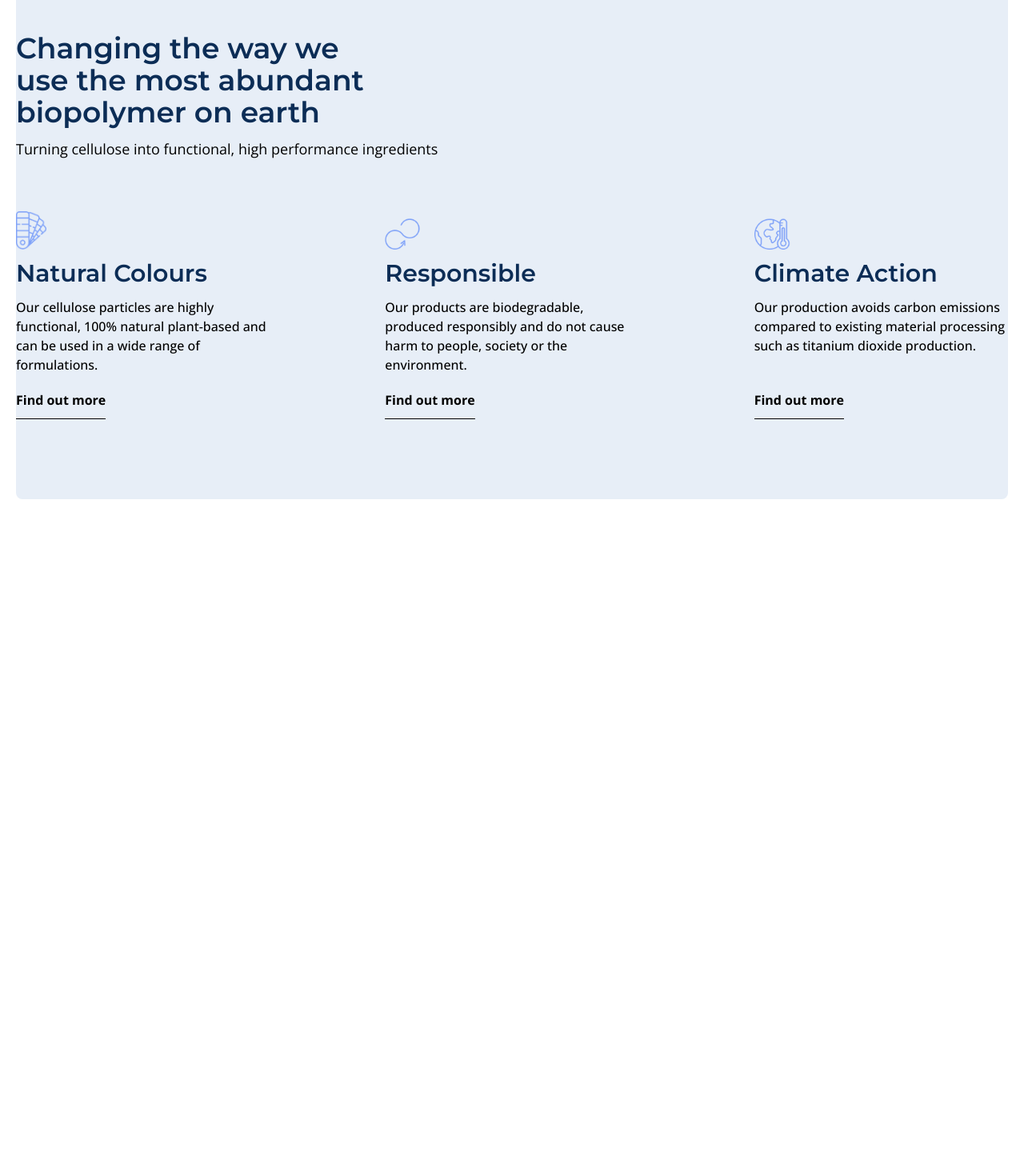
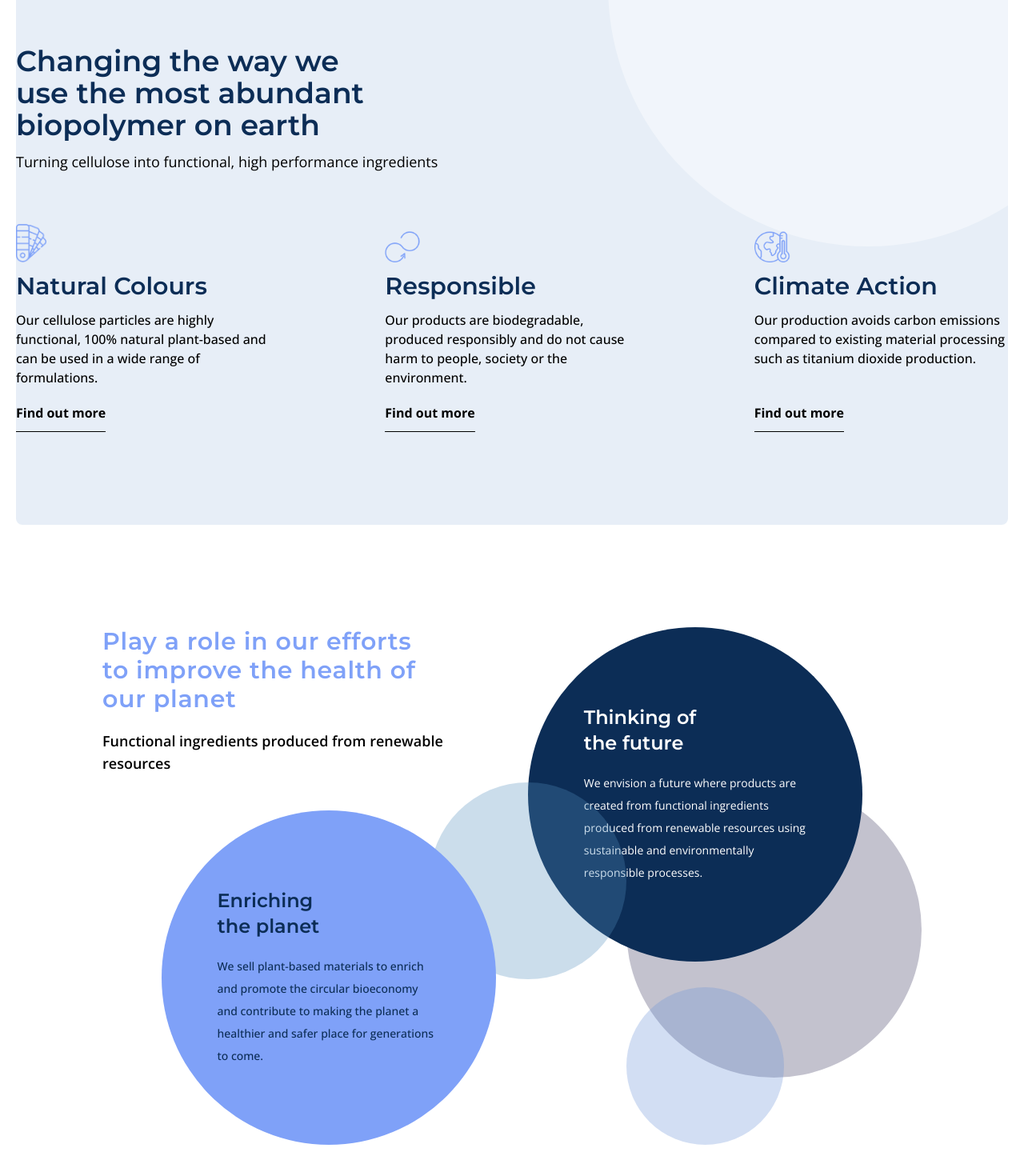
Before and after one commit to liamlyness97/seprify, a SvelteKit app: page / in a window 1280 px wide. Shown: the part 912-2382 px from the top of the page at 80% size. Before the commit the page ends 1556 px from the top, so only its background shows below. Built offline with nearby package versions, Linux system fonts and the light colour scheme.

Commit message:
Added the bubble section

```diff
--- /dev/null
+++ b/src/lib/components/Usp.svelte
@@ -0,0 +1,62 @@
+<div class="relative mt-5 w-full overflow-hidden rounded-lg bg-[#E7EEF7] py-32">
+	<div
+		class="absolute -right-[150px] -top-[270px] z-10 h-[650px] w-[650px] rounded-full bg-white opacity-40"
+	></div>
+	<div class="relative z-20 mx-auto max-w-7xl">
+		<p class="font-display line w-1/2 text-balance text-4xl font-semibold text-[#0C2D56]">
+			Changing the way we use the most abundant biopolymer on earth
+		</p>
+		<p class="font-body mt-3 text-lg">
+			Turning cellulose into functional, high performance ingredients
+		</p>
+		<div class="mt-16 grid grid-cols-3 gap-36">
+			<div class="flex flex-col justify-between gap-5">
+				<div class="flex flex-col gap-3">
+					<img class="w-12" src="/natural-colours.png" alt="Natural Colours" />
+					<p class="font-display text-3xl font-semibold text-[#0C2D56]">Natural Colours</p>
+					<p class="font-body font-medium text-black">
+						Our cellulose particles are highly functional, 100% natural plant-based and can be used
+						in a wide range of formulations.
+					</p>
+				</div>
+				<div>
+					<a
+						class="font-body justify-items-end self-start border-b border-black py-3 font-bold"
+						href="/">Find out more</a
+					>
+				</div>
+			</div>
+			<div class="flex flex-col justify-between gap-5">
+				<div class="flex flex-col gap-3">
+					<img class="w-12" src="/responsible.png" alt="Responsible" />
+					<p class="font-display text-3xl font-semibold text-[#0C2D56]">Responsible</p>
+					<p class="font-body font-medium text-black">
+						Our products are biodegradable, produced responsibly and do not cause harm to people,
+						society or the environment.
+					</p>
+				</div>
+				<div>
+					<a
+						class="font-body self-start justify-self-end border-b border-black py-3 align-bottom font-bold"
+						href="/">Find out more</a
+					>
+				</div>
+			</div>
+			<div class="flex flex-col justify-between gap-5">
+				<div class="flex flex-col gap-3">
+					<img class="w-12" src="/climate-action.png" alt="Climate Action" />
+					<p class="font-display text-3xl font-semibold text-[#0C2D56]">Climate Action</p>
+					<p class="font-body font-medium text-black">
+						Our production avoids carbon emissions compared to existing material processing such as
+						titanium dioxide production.
+					</p>
+				</div>
+				<div>
+					<a class="font-body self-end border-b border-black py-3 font-bold" href="/"
+						>Find out more</a
+					>
+				</div>
+			</div>
+		</div>
+	</div>
+</div>
--- a/src/routes/+page.svelte
+++ b/src/routes/+page.svelte
@@ -1,63 +1,54 @@
 <script>
 	import Hero from '$lib/components/Hero.svelte';
+	import Usp from '$lib/components/Usp.svelte';
 </script>
 
 <Hero />
 
-<div class="mt-5 w-full rounded-lg bg-[#E7EEF7] py-28">
-	<div class="mx-auto max-w-7xl">
-		<p class="font-display line w-1/2 text-balance text-4xl font-semibold text-[#0C2D56]">
-			Changing the way we use the most abundant biopolymer on earth
-		</p>
-		<p class="font-body mt-3 text-lg">
-			Turning cellulose into functional, high performance ingredients
-		</p>
-		<div class="mt-16 grid grid-cols-3 gap-36">
-			<div class="flex flex-col justify-between gap-5">
-				<div class="flex flex-col gap-3">
-					<img class="w-12" src="/natural-colours.png" alt="Natural Colours" />
-					<p class="font-display text-3xl font-semibold text-[#0C2D56]">Natural Colours</p>
-					<p class="font-body font-medium text-black">
-						Our cellulose particles are highly functional, 100% natural plant-based and can be used
-						in a wide range of formulations.
+<Usp />
+
+<div class="w-full py-32">
+	<div class="relative mx-auto grid max-w-5xl grid-cols-4 grid-rows-3 gap-10">
+		<div class="col-span-2">
+			<p class="font-display mb-5 text-pretty text-3xl font-semibold tracking-wide text-[#7FA1F8]">
+				Play a role in our efforts to improve the health of our planet
+			</p>
+			<p class="font-body text-lg font-semibold">
+				Functional ingredients produced from renewable resources
+			</p>
+		</div>
+		<div class="relative col-span-2 row-span-3">
+			<div
+				class="relative z-30 flex aspect-square w-[85%] items-center justify-center rounded-full bg-[#0C2D56] text-white"
+			>
+				<div class="w-2/3">
+					<p class="font-display mb-5 text-2xl font-semibold">Thinking of<br />the future</p>
+					<p class="font-body text-sm leading-loose">
+						We envision a future where products are created from functional ingredients produced
+						from renewable resources using sustainable and environmentally responsible processes.
 					</p>
 				</div>
-				<div>
-					<a
-						class="font-body justify-items-end self-start border-b border-black py-3 font-bold"
-						href="/">Find out more</a
-					>
-				</div>
 			</div>
-			<div class="flex flex-col justify-between gap-5">
-				<div class="flex flex-col gap-3">
-					<img class="w-12" src="/responsible.png" alt="Responsible" />
-					<p class="font-display text-3xl font-semibold text-[#0C2D56]">Responsible</p>
-					<p class="font-body font-medium text-black">
-						Our products are biodegradable, produced responsibly and do not cause harm to people,
-						society or the environment.
+			<div
+				class="absolute right-0 top-[30%] z-20 aspect-square w-[75%] rounded-full bg-[#39375C] opacity-30"
+			></div>
+			<div
+				class="absolute bottom-0 left-[25%] z-30 aspect-square w-[40%] rounded-full bg-[#6B91D8] opacity-30"
+			></div>
+			<div
+				class="absolute -left-[25%] top-[30%] z-40 aspect-square w-[50%] rounded-full bg-[#5490BC] opacity-30"
+			></div>
+		</div>
+		<div class="col-span-2 row-span-2">
+			<div
+				class="relative z-40 ml-auto flex aspect-square w-[85%] items-center justify-center rounded-full bg-[#7FA1F8] text-[#0C2D56]"
+			>
+				<div class="w-2/3">
+					<p class="font-display mb-5 text-2xl font-semibold">Enriching<br />the planet</p>
+					<p class="font-body text-sm font-medium leading-loose">
+						We sell plant-based materials to enrich and promote the circular bioeconomy and
+						contribute to making the planet a healthier and safer place for generations to come.
 					</p>
-				</div>
-				<div>
-					<a
-						class="font-body self-start justify-self-end border-b border-black py-3 align-bottom font-bold"
-						href="/">Find out more</a
-					>
-				</div>
-			</div>
-			<div class="flex flex-col justify-between gap-5">
-				<div class="flex flex-col gap-3">
-					<img class="w-12" src="/climate-action.png" alt="Climate Action" />
-					<p class="font-display text-3xl font-semibold text-[#0C2D56]">Climate Action</p>
-					<p class="font-body font-medium text-black">
-						Our production avoids carbon emissions compared to existing material processing such as
-						titanium dioxide production.
-					</p>
-				</div>
-				<div>
-					<a class="font-body self-end border-b border-black py-3 font-bold" href="/"
-						>Find out more</a
-					>
 				</div>
 			</div>
 		</div>
```
